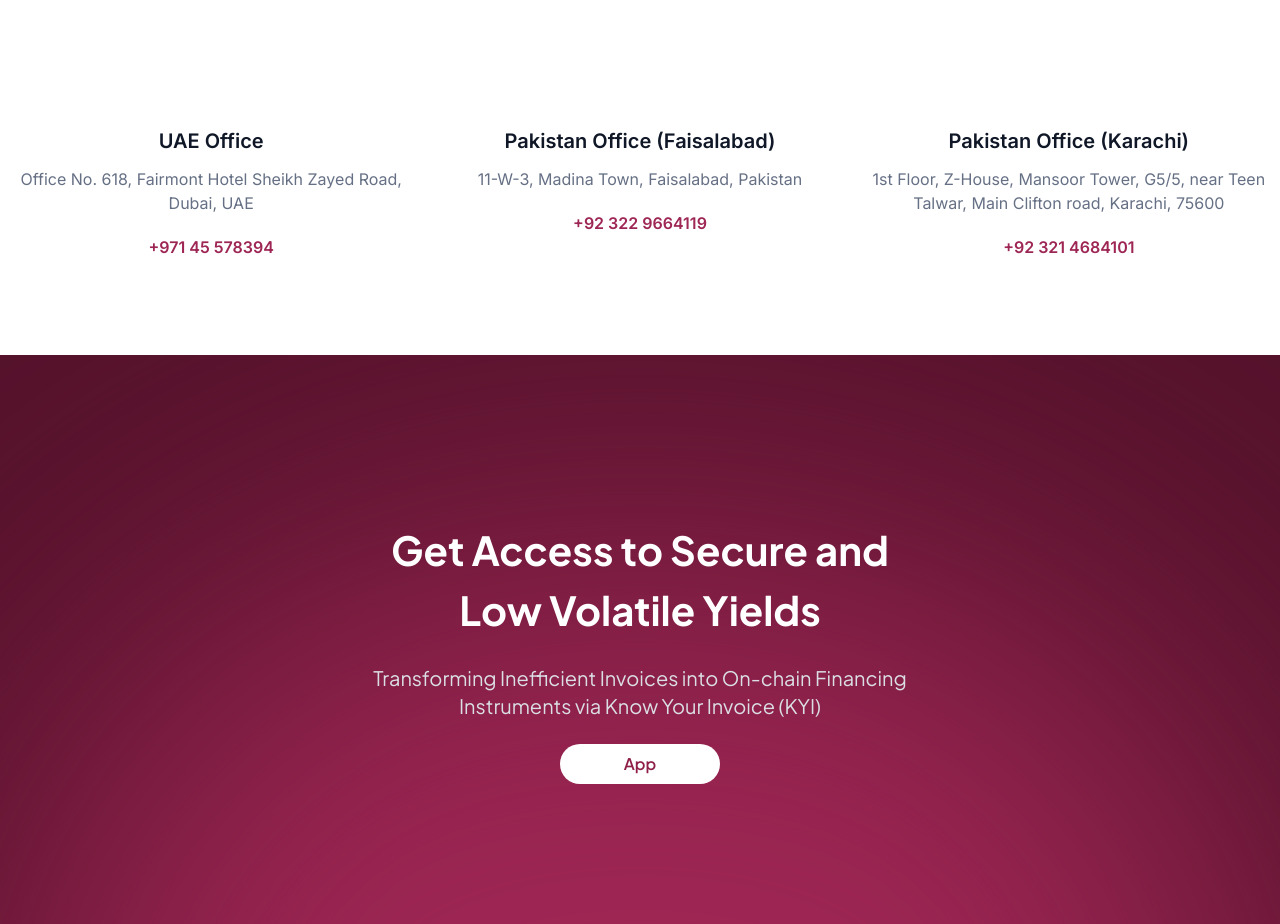
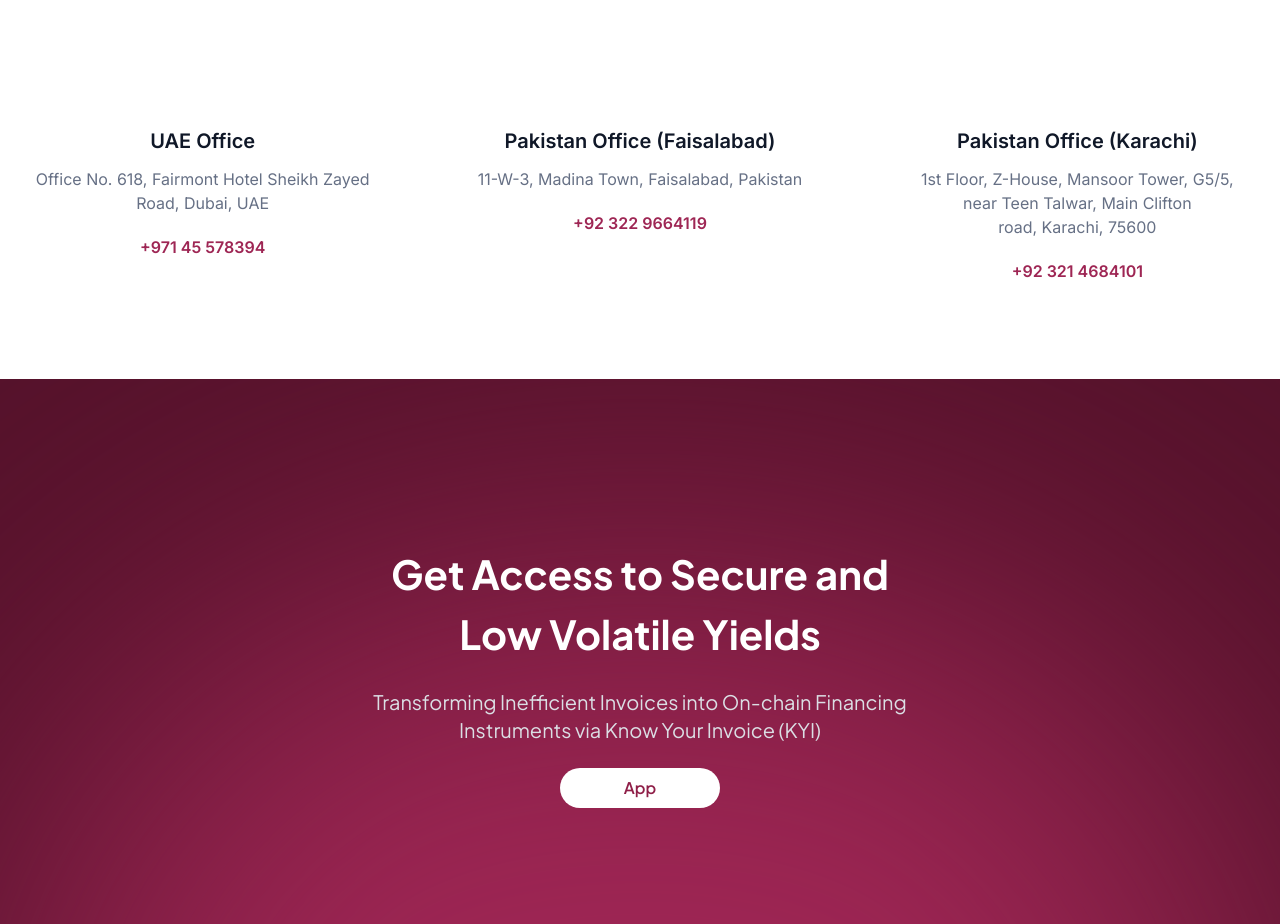
Before and after one commit to Cadillacs-Blockchain-Development/invoice-mate-redesign, a Next.js app: page /about in a window 1280 px wide. Shown: the part 2720-3644 px from the top of the page. Built offline with nearby package versions, Linux system fonts and the light colour scheme.

Commit message:
layout fix

```diff
--- a/components/common/Offices.tsx
+++ b/components/common/Offices.tsx
@@ -5,11 +5,11 @@ import React from "react";
 const Offices = () => {
   return (
     <div className="mx-auto max-w-[1440px] pt-24">
-      <div className="flex flex-grow flex-col gap-8 lg:flex-row">
+      <div className="flex flex-grow flex-col gap-8 sm:flex-row">
         {officesData.map((data, i) => (
           <div
             key={data.location}
-            className={`max-w-[33%] grow ${inter.className}`}
+            className={`container grow sm:max-w-[33%] ${inter.className}`}
           >
             <div className="flex-1 text-center  text-xl font-semibold text-[#101828]">
               {data.location}
```
